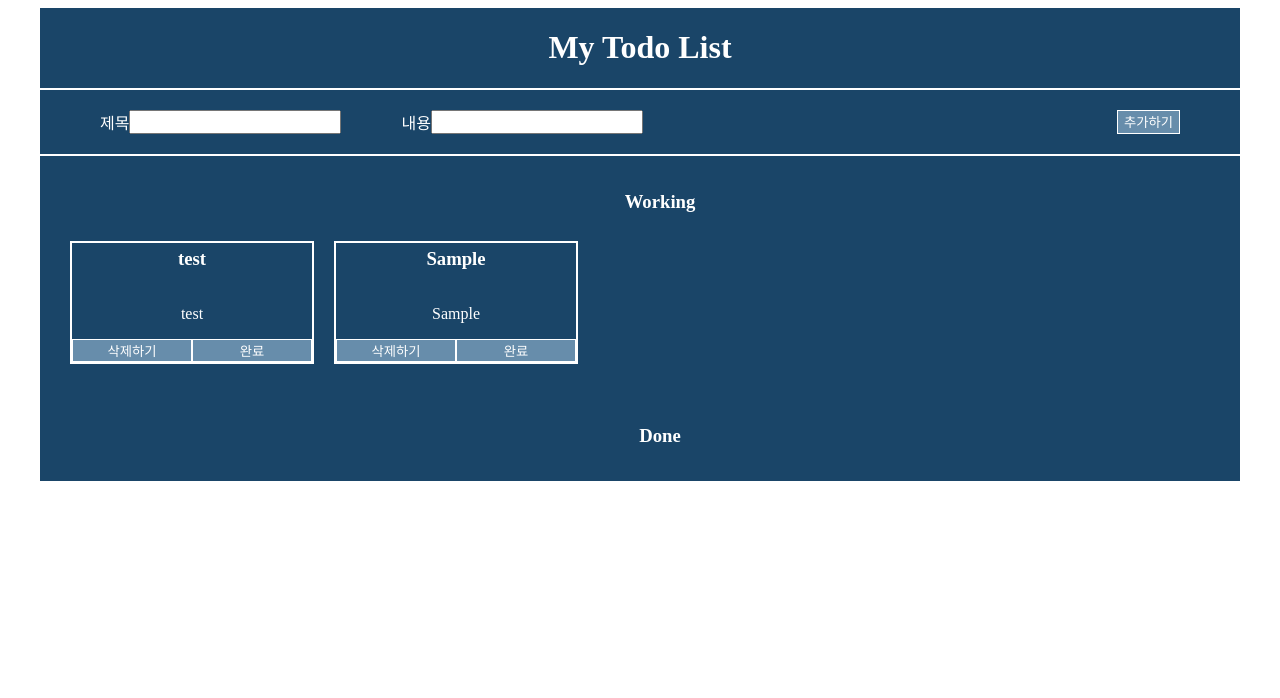
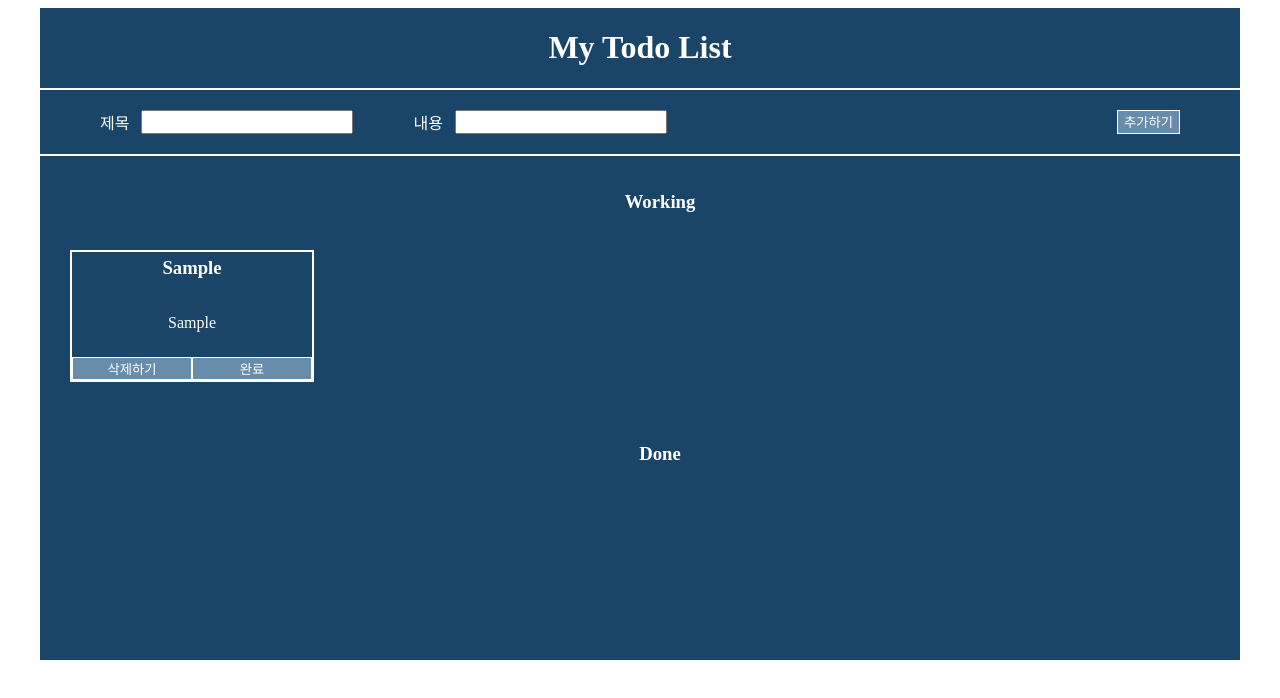
Before and after one commit to YCDM03/ToDo, a React (Vite) app: page / in a window 1280 px wide. Both pictures are taken after typing "Sample", "Sample" into the empty fields and a click on the button "추가하기". Shown: the top 698 px of the page. Built offline with nearby package versions, Linux system fonts and the light colour scheme.

Commit message:
refactor: components segmentation, item id: index -> uuid

```diff
--- a/package.json
+++ b/package.json
@@ -11,7 +11,8 @@
   },
   "dependencies": {
     "react": "^18.2.0",
-    "react-dom": "^18.2.0"
+    "react-dom": "^18.2.0",
+    "uuid": "^9.0.1"
   },
   "devDependencies": {
     "@types/react": "^18.2.66",
--- a/src/components/MakeItem.jsx
+++ b/src/components/MakeItem.jsx
@@ -1,5 +1,6 @@
 export default function MakeItem({ list, deleteTodo, changeDone }) {
-  return list.map(({ id, title, body, isDone }) => {
+  return list.map((item) => {
+    const { id, title, content, isDone } = item;
     return (
       <li
         style={{
@@ -10,10 +11,10 @@ export default function MakeItem({ list, deleteTodo, changeDone }) {
           display: "flex",
           flexDirection: "column",
         }}
-        key={"list" + id}
+        key={id}
       >
         <h3 style={{ marginTop: "5px" }}>{title}</h3>
-        <p>{body}</p>
+        <p>{content}</p>
         <div style={{ width: "100%", marginTop: "auto" }}>
           <button
             style={{ width: "50%" }}
@@ -26,7 +27,7 @@ export default function MakeItem({ list, deleteTodo, changeDone }) {
           <button
             style={{ width: "50%" }}
             onClick={() => {
-              changeDone(id, title, body, isDone);
+              changeDone(item);
             }}
           >
             {isDone ? "취소" : "완료"}
--- /dev/null
+++ b/src/components/MakeList.jsx
@@ -0,0 +1,47 @@
+import MakeItem from "./MakeItem";
+
+export default function MakeList({ list, setList }) {
+  //ul style
+  const ulStyle = {
+    width: "100%",
+    minHeight: "220px",
+    listStyle: "none",
+    display: "flex",
+    flexDirection: "row",
+    flexWrap: "wrap",
+    justifyContent: "start",
+  };
+
+  const subtitles = ["Working", "Done"];
+
+  const deleteTodo = (id) => {
+    setList(
+      list.filter((e) => {
+        return e.id !== id;
+      })
+    );
+  };
+
+  const changeDone = (item) => {
+    const { id, isDone } = item;
+    const items = list.filter((e) => {
+      return e.id !== id;
+    });
+    setList([...items, { ...item, isDone: !isDone }]);
+  };
+
+  return subtitles.map((subtitle) => {
+    return (
+      <ul key={subtitle + "ul"} style={ulStyle}>
+        <h3 style={{ width: "100%", textAlign: "center" }}>{subtitle}</h3>
+        <MakeItem
+          list={list.filter(({ isDone }) => {
+            return subtitle === "Working" ? !isDone : isDone;
+          })}
+          deleteTodo={deleteTodo}
+          changeDone={changeDone}
+        />
+      </ul>
+    );
+  });
+}
--- a/src/components/TodoForm.jsx
+++ b/src/components/TodoForm.jsx
@@ -1,54 +1,23 @@
 import { useState } from "react";
-import MakeItem from "./MakeItem";
+import MakeList from "./MakeList";
+import { v4 as uuidv4 } from "uuid";
 
 export default function TodoForm() {
-  const initial = { id: -1, title: "test", body: "test", isDone: false };
-  const [title, setTitle] = useState("");
-  const [body, setBody] = useState("");
-  const [id, setId] = useState(0);
-  const [list, setList] = useState([initial]);
-  const subtitles = ["Working", "Done"];
+  const [list, setList] = useState([]);
 
-  //style
-  const ulStyle = {
-    width: "100%",
-    listStyle: "none",
-    display: "flex",
-    flexDirection: "row",
-    flexWrap: "wrap",
-    justifyContent: "start",
-  };
-  const inputStyle = { width: "17%", color: "black" };
-  //
+  const addTodo = (e) => {
+    e.preventDefault();
+    const formData = new FormData(e.target);
+    const title = formData.get("title");
+    const content = formData.get("content");
 
-  const addTodo = (event) => {
-    event.preventDefault();
-    if (!event.target[0].value) {
-      alert("제목을 입력해주세요");
-      return;
-    } else if (!event.target[1].value) {
-      alert("내용을 입력해주세요");
+    if (!title.trim() || !content.trim()) {
+      alert("제목과 내용을 입력해주세요.");
+      e.target.reset();
       return;
     }
-    event.target[0].value = "";
-    event.target[1].value = "";
-    setList([...list, { id, title, body, isDone: false }]);
-    setId(id + 1);
-  };
-
-  const deleteTodo = (id) => {
-    setList(
-      list.filter((e) => {
-        return e.id !== id;
-      })
-    );
-  };
-
-  const changeDone = (id, title, body, isDone) => {
-    const items = list.filter((e) => {
-      return e.id !== id;
-    });
-    setList([...items, { id, title, body, isDone: !isDone }]);
+    setList([...list, { id: uuidv4(), title, content, isDone: false }]);
+    e.target.reset();
   };
 
   return (
@@ -65,23 +34,29 @@ export default function TodoForm() {
         action=""
         onSubmit={addTodo}
       >
-        <label htmlFor="" style={{ marginLeft: "5%" }} />
-        제목
+        <label
+          htmlFor="title-input"
+          style={{ marginLeft: "5%", marginRight: "1%" }}
+        >
+          제목
+        </label>
         <input
-          onChange={(e) => {
-            setTitle(e.target.value);
-          }}
-          style={inputStyle}
+          id="title-input"
+          style={{ width: "17%", color: "black" }}
           type="text"
+          name="title"
         />
-        <label htmlFor="" style={{ marginLeft: "5%" }} />
-        내용
+        <label
+          htmlFor="content-input"
+          style={{ marginLeft: "5%", marginRight: "1%" }}
+        >
+          내용
+        </label>
         <input
-          style={inputStyle}
+          id="content-input"
+          style={{ width: "17%", color: "black" }}
           type="text"
-          onChange={(e) => {
-            setBody(e.target.value);
-          }}
+          name="content"
         />
         <button
           style={{
@@ -92,26 +67,7 @@ export default function TodoForm() {
           추가하기
         </button>
       </form>
-
-      {subtitles.map((subtitle) => {
-        return (
-          <ul key={subtitle + "ul"} style={ulStyle}>
-            <div
-              key={subtitle + "div"}
-              style={{ width: "100%", textAlign: "center" }}
-            >
-              <h3>{subtitle}</h3>
-            </div>
-            <MakeItem
-              list={list.filter(({ isDone }) => {
-                return subtitle === "Working" ? !isDone : isDone;
-              })}
-              deleteTodo={deleteTodo}
-              changeDone={changeDone}
-            />
-          </ul>
-        );
-      })}
+      <MakeList list={list} setList={setList} />
     </>
   );
 }
```
Also changed, not shown: 2 other files (tests, documents, lock files or other folders).
